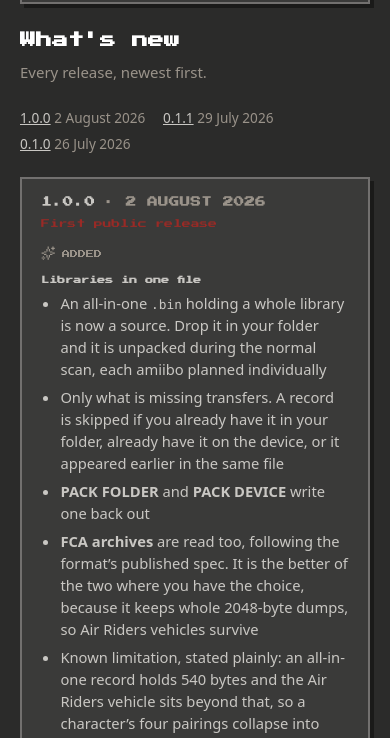
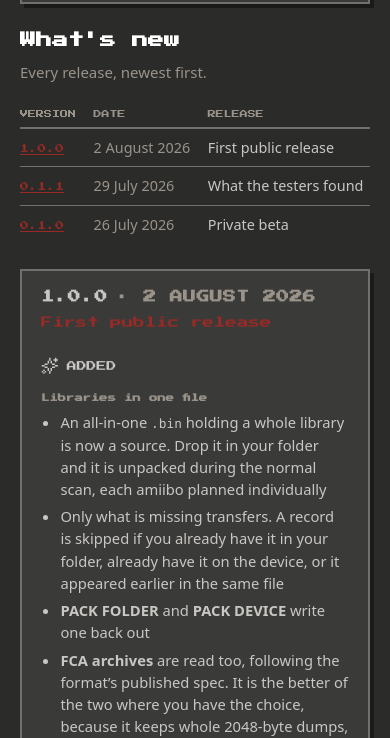
Before and after one commit to mahoudeau/allmiibo-sync, a website with bundled scripts: page web/changelog.html in a window 390 px wide. Shown: the part 108-846 px from the top of the page. Built offline with nearby package versions, Linux system fonts and the light colour scheme.

Commit message:
Index the releases in a table, and let the panel headings breathe
The three versions ran along one line as a row of links, which stops working
the moment there are six of them and never showed what a release was for. A
table instead: version, date and title, with the version linking to its
section, so you can read down a column and pick the release you want rather
than decoding a list of numbers.

It scrolls inside its own wrapper. Three columns of nowrap text would push the
page wider than 320px on a phone, and the site claims to be overflow-free from
there up. Same treatment the example paths on the HOW TO page already get.

The type inside a release panel was too small and too flat: the category label
and the group heading were the same size, so they read as one level rather than
two. Four steps now, each clearly below the one above, with the version still
the top of the panel.

Press Start 2P does not take kindly to numbers alone. Ascenders touch the line
above without more leading, so all three headings gained line-height and
margin. The category label moved from muted grey to full foreground, since at
the old size the colour was doing the work that the size now does, and the
group heading moved to muted to take the level it had been sharing.

The index test got stronger rather than just updated. It compared hrefs before,
so a table of correct links pointing at nothing would have passed. It now
checks every cell against the release data and that each link has a section to
land on.

```diff
--- a/web/changelog.html
+++ b/web/changelog.html
@@ -37,21 +37,31 @@ try{const d=document.documentElement;d.dataset.mode=localStorage.getItem('allmii
   .muted { color:var(--muted); }
 
   /* One release is one panel. The title sits under the version, so scanning
-     down the left edge gives you the numbers and nothing else. */
-  .clTitle { font-family:var(--pixel); font-size:.55rem; color:var(--accent);
-             margin:-.3rem 0 .9rem; }
-  .clCat { display:flex; align-items:center; gap:.4rem; font-family:var(--pixel);
-           font-size:.5rem; color:var(--muted); margin:1rem 0 .3rem;
+     down the left edge gives you the numbers and nothing else.
+     Four levels of pixel type in one panel, each clearly a step down from the
+     one above: version, title, category, group. */
+  .helpSec h2 { font-size:.8rem; margin-bottom:.5rem; }
+  .clTitle { font-family:var(--pixel); font-size:.72rem; line-height:1.5;
+             color:var(--accent); margin:0 0 1.4rem; }
+  .clCat { display:flex; align-items:center; gap:.5rem; font-family:var(--pixel);
+           font-size:.62rem; line-height:1.5; color:var(--fg); margin:1.6rem 0 .5rem;
            text-transform:uppercase; }
-  .clCat svg { width:.9rem; height:.9rem; }
-  .helpSec h3 { font-family:var(--pixel); font-size:.5rem; color:var(--fg);
-                margin:.8rem 0 .1rem; }
+  .clCat svg { width:1.1rem; height:1.1rem; }
+  .helpSec h3 { font-family:var(--pixel); font-size:.52rem; line-height:1.5;
+                color:var(--muted); margin:1.1rem 0 .3rem; }
 
-  /* Jump list, built as a plain list. The injected header owns the only
-     navigation element on the page, and pages.test.mjs enforces that. */
-  .clJump { display:flex; flex-wrap:wrap; gap:.4rem 1.1rem; list-style:none;
-            margin:0 0 1.4rem; padding:0; font-size:.85rem; }
-  .clJump a { color:var(--fg); }
+  /* The index. Scrolls inside itself rather than widening the page, the same
+     way the example paths on the HOW TO page do. */
+  .clIndexWrap { overflow-x:auto; margin:0 0 1.6rem; }
+  .clIndex { width:100%; border-collapse:collapse; font-size:.9rem;
+             white-space:nowrap; }
+  .clIndex th { text-align:left; font-family:var(--pixel); font-size:.5rem;
+                color:var(--muted); text-transform:uppercase; font-weight:normal;
+                border-bottom:2px solid var(--border);
+                padding:0 1.1rem .45rem 0; }
+  .clIndex td { border-bottom:1px solid var(--border); padding:.5rem 1.1rem .5rem 0; }
+  .clIndex tr:last-child td { border-bottom:0; }
+  .clIndex a { font-family:var(--pixel); font-size:.55rem; color:var(--accent); }
 </style>
 </head>
 <body>
--- a/web/js/changelogui.js
+++ b/web/js/changelogui.js
@@ -62,16 +62,23 @@ function releaseHtml(release) {
   </section>`;
 }
 
-/** Jump list, built as a plain list. The injected header owns the only
- *  navigation element on a page, and pages.test.mjs enforces that. */
-function jumpHtml(releases) {
-  const links = releases.map((r) =>
-    `<li><a href="#v${r.version}">${r.version}</a> <span class="muted">${formatDate(r.date)}</span></li>`);
-  return `<ul class="clJump">${links.join('')}</ul>`;
+/** The index at the top: one row per release, version linking to its section.
+ *  A table rather than a run of links, so the dates and titles line up and you
+ *  can read down a column. */
+function indexHtml(releases) {
+  const rows = releases.map((r) => `<tr>
+        <td><a href="#v${r.version}">${r.version}</a></td>
+        <td class="muted">${formatDate(r.date)}</td>
+        <td>${inlineHtml(r.title)}</td>
+      </tr>`).join('');
+  return `<div class="clIndexWrap"><table class="clIndex">
+      <thead><tr><th>Version</th><th>Date</th><th>Release</th></tr></thead>
+      <tbody>${rows}</tbody>
+    </table></div>`;
 }
 
 export function renderChangelog(root, releases = RELEASES) {
-  root.innerHTML = jumpHtml(releases) + releases.map(releaseHtml).join('');
+  root.innerHTML = indexHtml(releases) + releases.map(releaseHtml).join('');
 }
 
 // Not run under test, where the module is imported for renderChangelog alone.
```
Also changed, not shown: test/changelog.test.mjs (+16 -4 lines).
